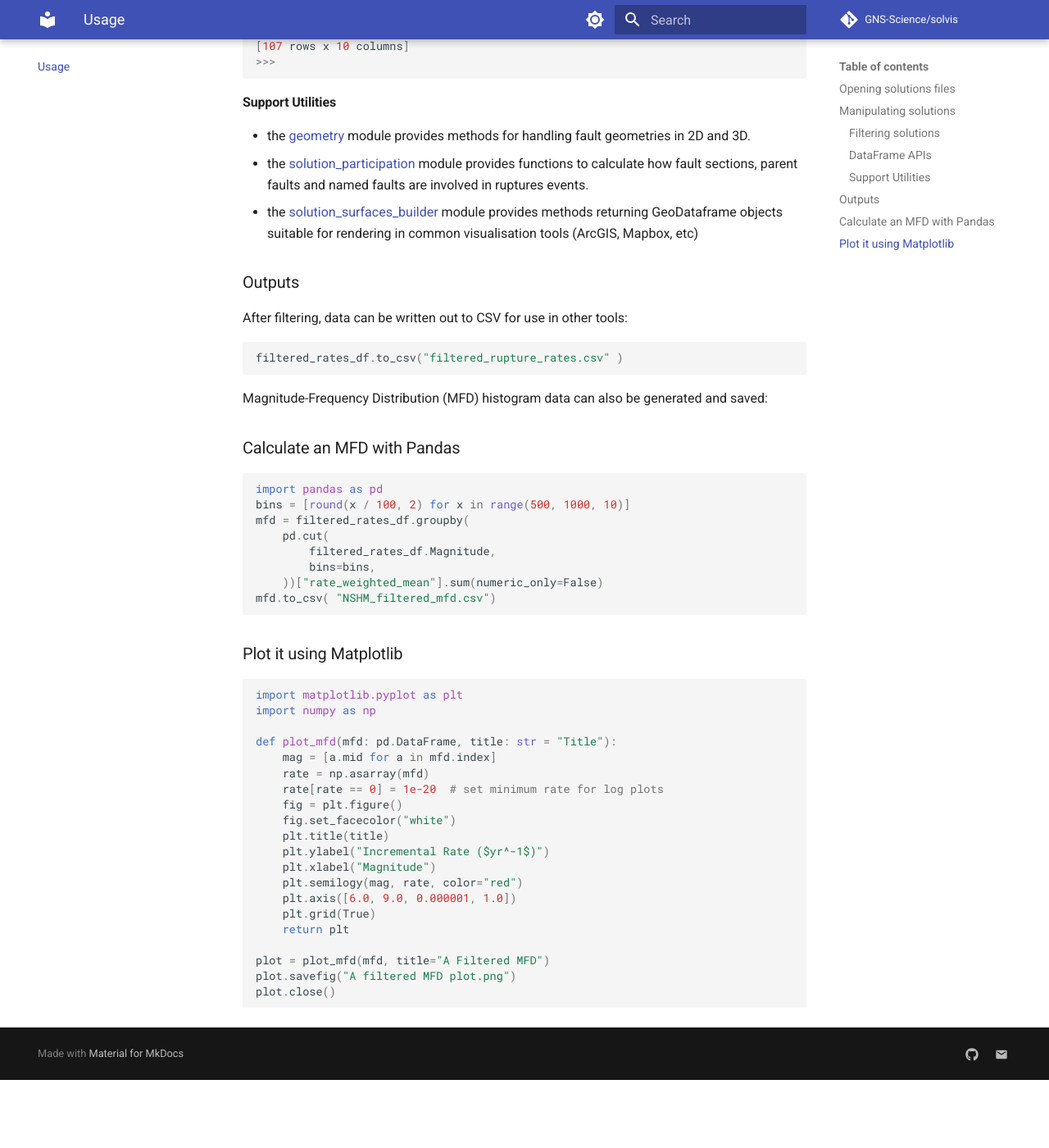
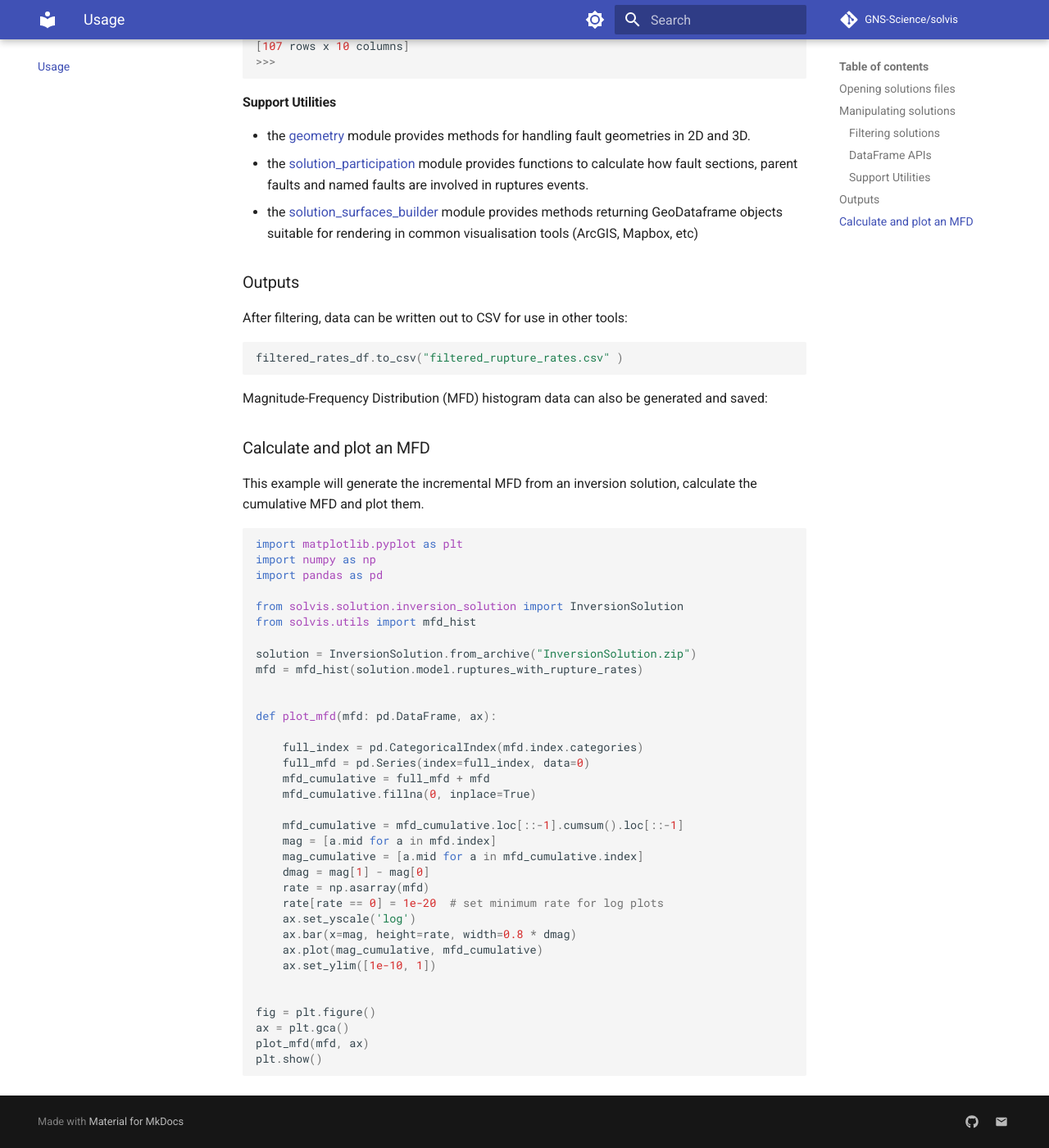
Before and after one commit to GNS-Science/solvis, an MkDocs documentation site: the page built from docs/usage.md, in a window 1280 px wide and 1400 px high, scrolled down 2026 px. Shown: the whole window at 82% size. Built offline with MkDocs 1.6.1 and Material for MkDocs 9.7.7, drawn with Linux system fonts in a browser that asks for light colours; comment, search, counter and statistics services are not loaded; before the commit the page ends 3343 px from its top, so only the background shows below that.

Commit message:
new way of creating MFDs

````diff
--- a/docs/usage.md
+++ b/docs/usage.md
@@ -106,40 +106,41 @@ filtered_rates_df.to_csv("filtered_rupture_rates.csv" )
 Magnitude-Frequency Distribution (MFD) histogram data can also be
 generated and saved:
 
-## Calculate an MFD with Pandas
-
-```py
-import pandas as pd
-bins = [round(x / 100, 2) for x in range(500, 1000, 10)]
-mfd = filtered_rates_df.groupby(
-    pd.cut(
-        filtered_rates_df.Magnitude,
-        bins=bins,
-    ))["rate_weighted_mean"].sum(numeric_only=False)
-mfd.to_csv( "NSHM_filtered_mfd.csv")
-```
-
-## Plot it using Matplotlib
-
+## Calculate and plot an MFD
+This example will generate the incremental MFD from an inversion solution, calculate the cumulative MFD and plot them.
 ```py
 import matplotlib.pyplot as plt
 import numpy as np
+import pandas as pd
 
-def plot_mfd(mfd: pd.DataFrame, title: str = "Title"):
+from solvis.solution.inversion_solution import InversionSolution
+from solvis.utils import mfd_hist
+
+solution = InversionSolution.from_archive("InversionSolution.zip")
+mfd = mfd_hist(solution.model.ruptures_with_rupture_rates)
+
+
+def plot_mfd(mfd: pd.DataFrame, ax):
+
+    full_index = pd.CategoricalIndex(mfd.index.categories)
+    full_mfd = pd.Series(index=full_index, data=0)
+    mfd_cumulative = full_mfd + mfd
+    mfd_cumulative.fillna(0, inplace=True)
+
+    mfd_cumulative = mfd_cumulative.loc[::-1].cumsum().loc[::-1]
     mag = [a.mid for a in mfd.index]
+    mag_cumulative = [a.mid for a in mfd_cumulative.index]
+    dmag = mag[1] - mag[0]
     rate = np.asarray(mfd)
     rate[rate == 0] = 1e-20  # set minimum rate for log plots
-    fig = plt.figure()
-    fig.set_facecolor("white")
-    plt.title(title)
-    plt.ylabel("Incremental Rate ($yr^-1$)")
-    plt.xlabel("Magnitude")
-    plt.semilogy(mag, rate, color="red")
-    plt.axis([6.0, 9.0, 0.000001, 1.0])
-    plt.grid(True)
-    return plt
+    ax.set_yscale('log')
+    ax.bar(x=mag, height=rate, width=0.8 * dmag)
+    ax.plot(mag_cumulative, mfd_cumulative)
+    ax.set_ylim([1e-10, 1])
 
-plot = plot_mfd(mfd, title="A Filtered MFD")
-plot.savefig("A filtered MFD plot.png")
-plot.close()
+
+fig = plt.figure()
+ax = plt.gca()
+plot_mfd(mfd, ax)
+plt.show()
 ```
````
